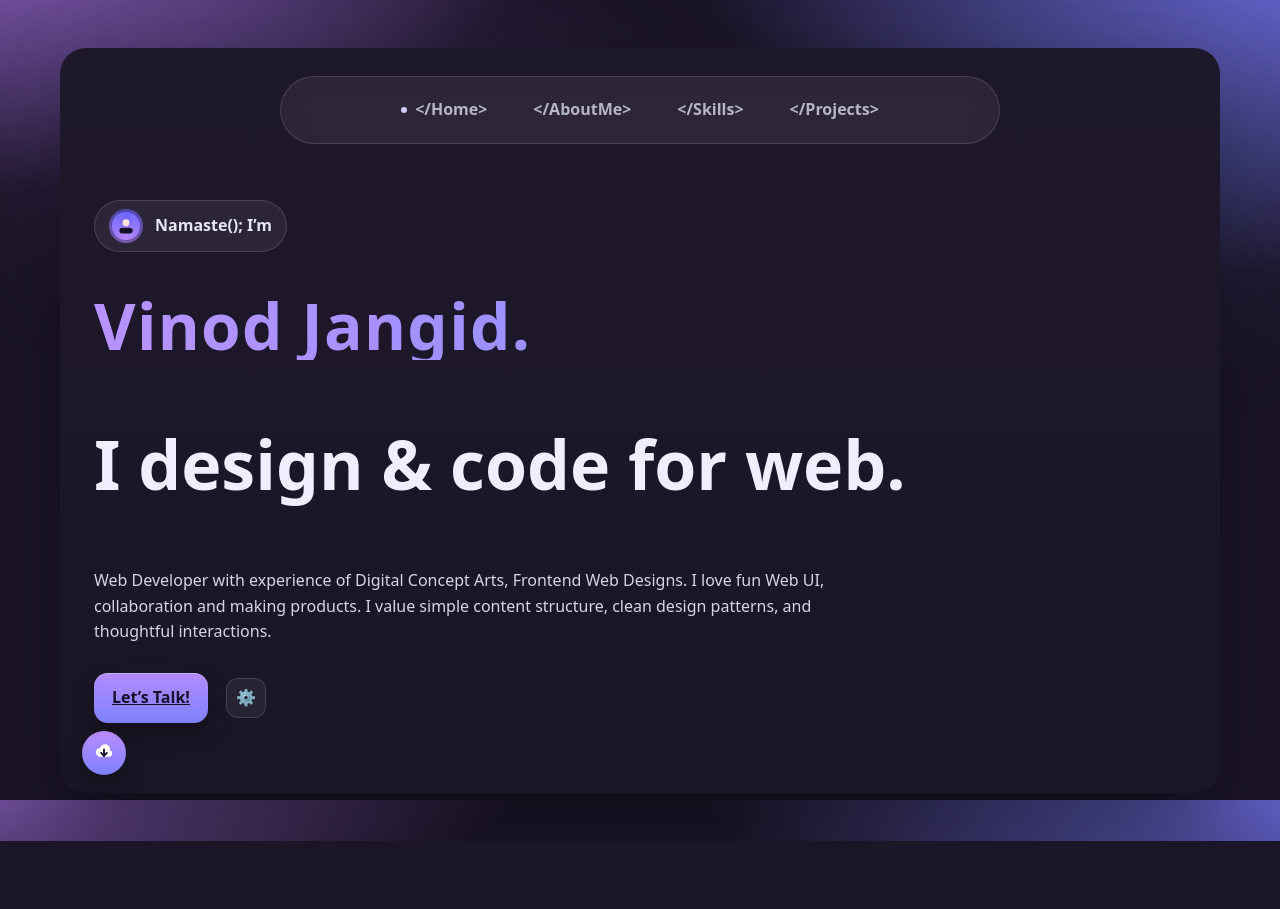
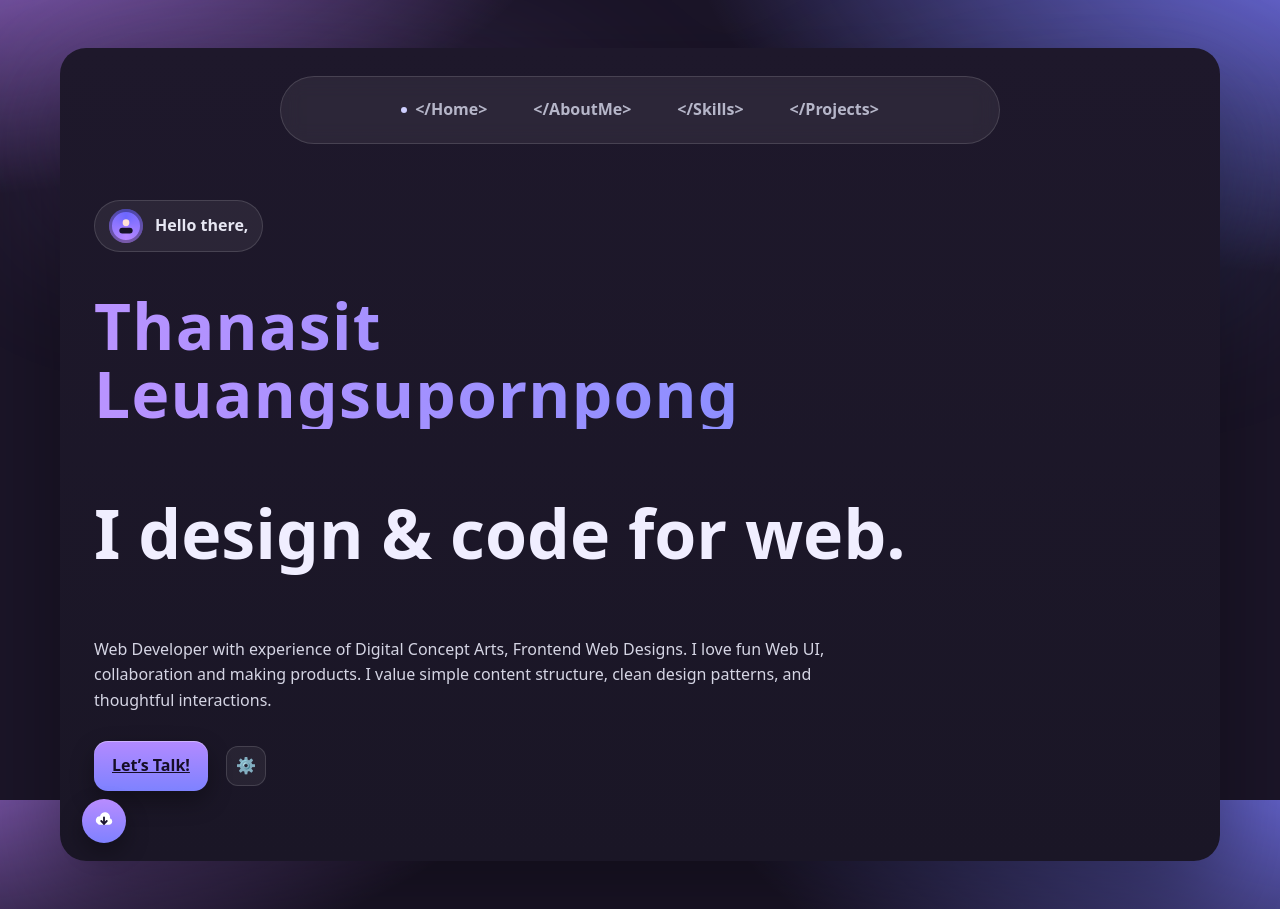
Before and after one commit to creatorB1492/UX-UI-Portfolio, a plain HTML site: page index.html in a window 1280 px wide. Before the commit the page ends 841 px from the top, so only its background shows below. Drawn offline with Linux system fonts and the light colour scheme.

Commit message:
Update index.html

```diff
--- a/index.html
+++ b/index.html
@@ -97,16 +97,16 @@
               <rect x="4" y="14" width="16" height="7" rx="3.5" fill="#151226"/>
             </svg>
           </div>
-          <strong>Namaste(); I’m</strong>
+          <strong>Hello there,</strong>
         </div>
 
         <section class="hero" aria-labelledby="hero-title">
-          <h1 id="hero-title" class="name">Vinod Jangid.</h1>
+          <h1 id="hero-title" class="name">Thanasit Leuangsupornpong</h1>
           <p class="tagline">I design &amp; code for web.</p>
           <p class="lede">Web Developer with experience of Digital Concept Arts, Frontend Web Designs. I love fun Web UI, collaboration and making products. I value simple content structure, clean design patterns, and thoughtful interactions.</p>
 
           <div class="cta-row">
-            <a class="btn" href="mailto:hello@example.com">Let’s Talk!</a>
+            <a class="btn" href="thanasit.one@gmail.com">Let’s Talk!</a>
             <span class="icon-btn" title="Settings" aria-label="Settings">⚙️</span>
           </div>
         </section>
```
